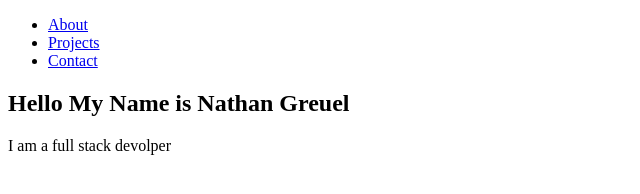
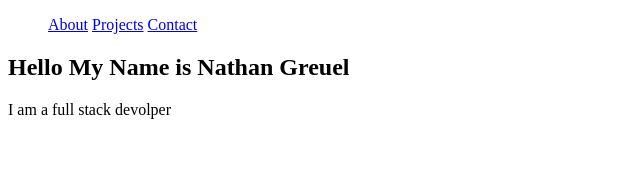
Before and after one commit to Nat-crit20/portfolio, a plain HTML site: page index.html in a window 1280 px wide. Shown: the whole page, without its empty margins (0-640 px from the left). Drawn offline with Linux system fonts and the light colour scheme.

Commit message:
linked styles and app.js

```diff
--- a/index.html
+++ b/index.html
@@ -4,6 +4,7 @@
     <meta charset="UTF-8" />
     <meta http-equiv="X-UA-Compatible" content="IE=edge" />
     <meta name="viewport" content="width=device-width, initial-scale=1.0" />
+    <link rel="stylesheet" href="styles.css" />
     <title>Portfolio</title>
   </head>
   <body>
@@ -23,5 +24,6 @@
       </section>
       <section class="projects"></section>
     </main>
+    <script src="app.js"></script>
   </body>
 </html>
--- a/styles.css
+++ b/styles.css
@@ -0,0 +1,5 @@
+header {
+}
+nav li {
+  display: inline;
+}
```
